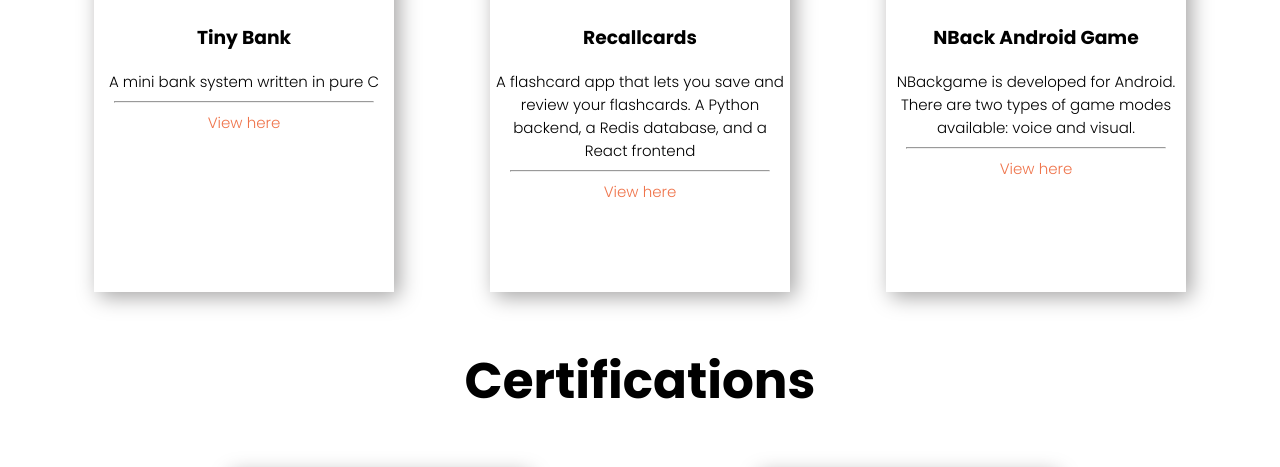
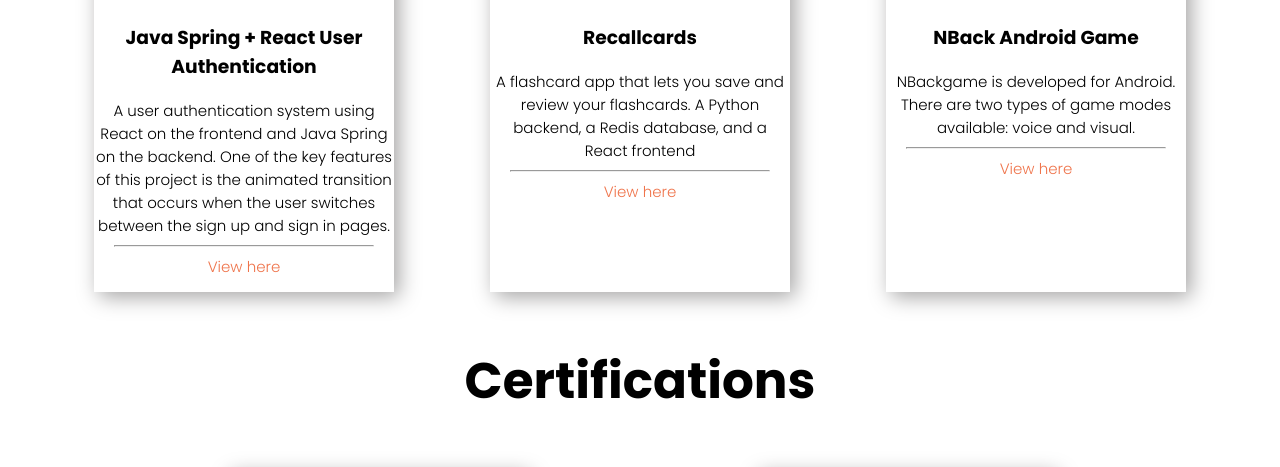
Before and after one commit to ErfanTagh/erfantagh.github.io, a plain HTML site: page index.html in a window 1280 px wide. Shown: the part 1637-2104 px from the top of the page. Drawn offline with Linux system fonts and the light colour scheme.

Commit message:
Resume updated again - project showcase updated

```diff
--- a/index.html
+++ b/index.html
@@ -33,7 +33,7 @@
 
                 <div class="buttons">
                     <div class="button"><a href="#about-me">About me</a></div>
-                    <div class="button1"><a href="downloads/erfan.pdf" target="_blank">Resume</a></div>
+                    <div class="button1"><a href="downloads/erfan-resume-1.pdf" target="_blank">Resume</a></div>
                 </div>
 
         </div>
@@ -71,13 +71,13 @@
         <div class="project-container">
             <div class="project-card">
 
-                <img class="project-image" src="https://www.c-lang.thiyagaraaj.com/cms/assets/img/c_home.jpg"/>
-                <h3>Tiny Bank</h3>
-                <p class="subtext">A mini bank system written in pure C</p>
+                <img class="project-image" src="http://cdn.onlinewebfonts.com/svg/img_567109.png"/>
+                <h3>Java Spring + React User Authentication</h3>
+                <p class="subtext">A user authentication system using React on the frontend and Java Spring on the backend. One of the key features of this project is the animated transition that occurs when the user switches between the sign up and sign in pages. </p>
 
                 <hr/>
-                <p class="subtext"><a class="project-link" href="https://github.com/ErfanTagh/tinybank/blob/master/main.c" target="_blank">View here</a></p>
 
+                <p class="subtext"><a class="project-link" href="https://github.com/ErfanTagh/React-Register-Form" target="_blank">View here</a></p>
 
             </div>
 
@@ -90,10 +90,7 @@
                 <hr/>
                 <p class="subtext"><a class="project-link" href="https://recallcards.uk/"  target="_blank">View here</a></p>
 
-
-
             </div>
-
 
             <div class="project-card">
 
```
Also changed, not shown: 1 other file.
